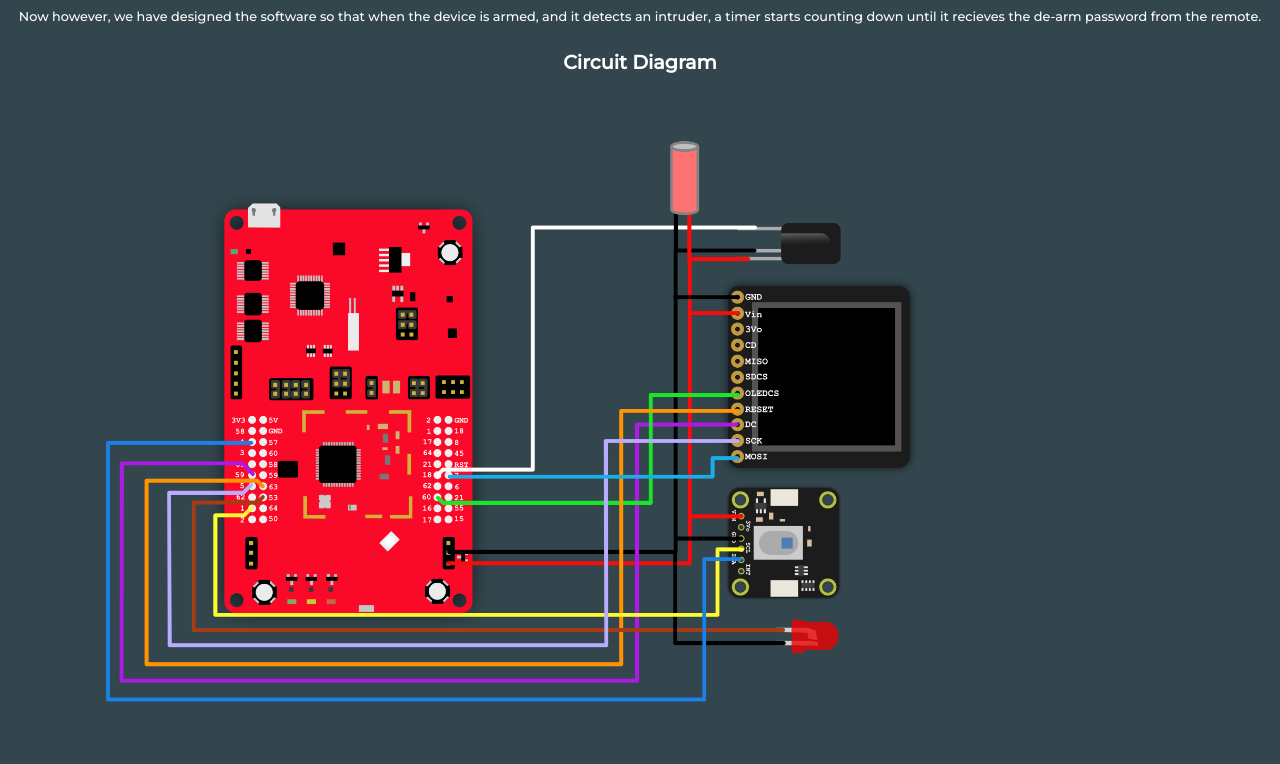
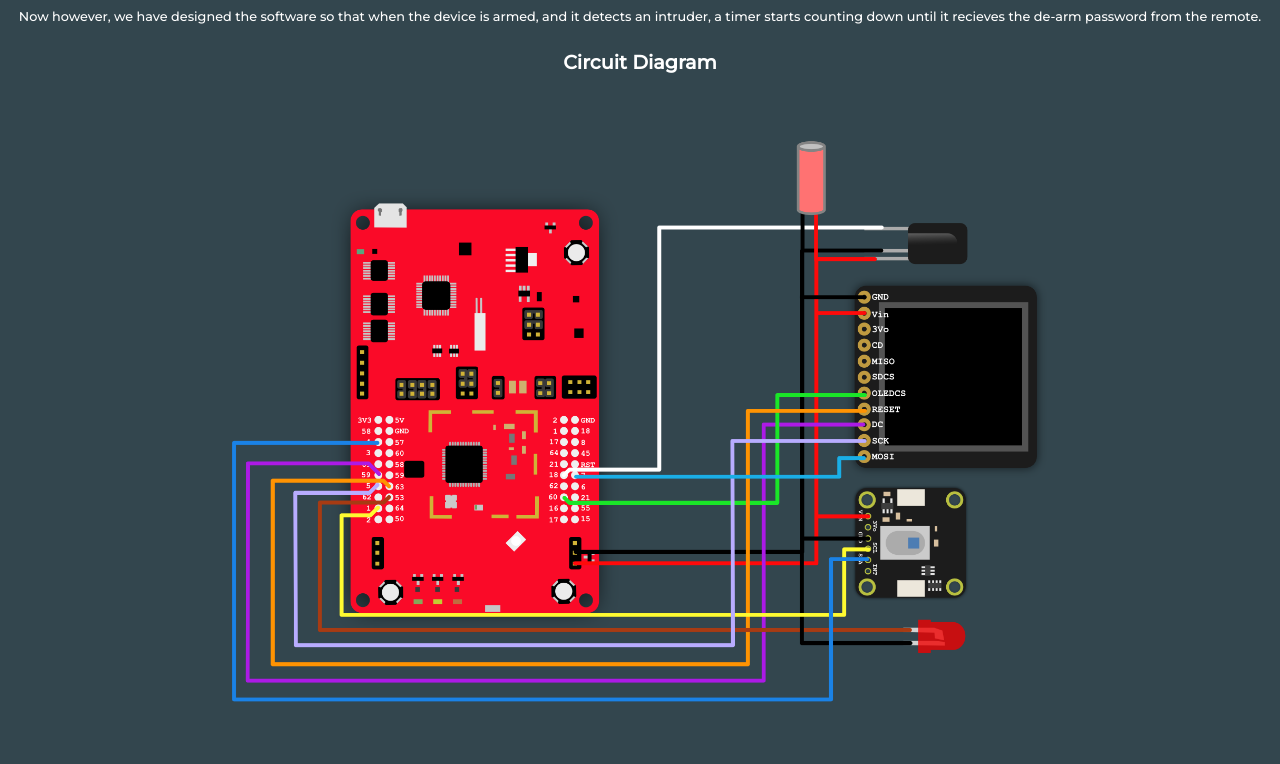
Before and after one commit to lppeck/EEC172_Final_Project_RL_LP, a plain HTML site: page index.html in a window 1280 px wide. Shown: the part 956-1720 px from the top of the page. Drawn offline with Linux system fonts and the light colour scheme.

Commit message:
Update styles.css

```diff
--- a/styles.css
+++ b/styles.css
@@ -65,9 +65,11 @@ div
 
 img
 {
+  display: block;
   padding-bottom: 2cm;
   padding-top: 1cm;
   width: 80%;
+  height: auto;
   margin-right: auto;
   margin-left: auto;
 }
```
